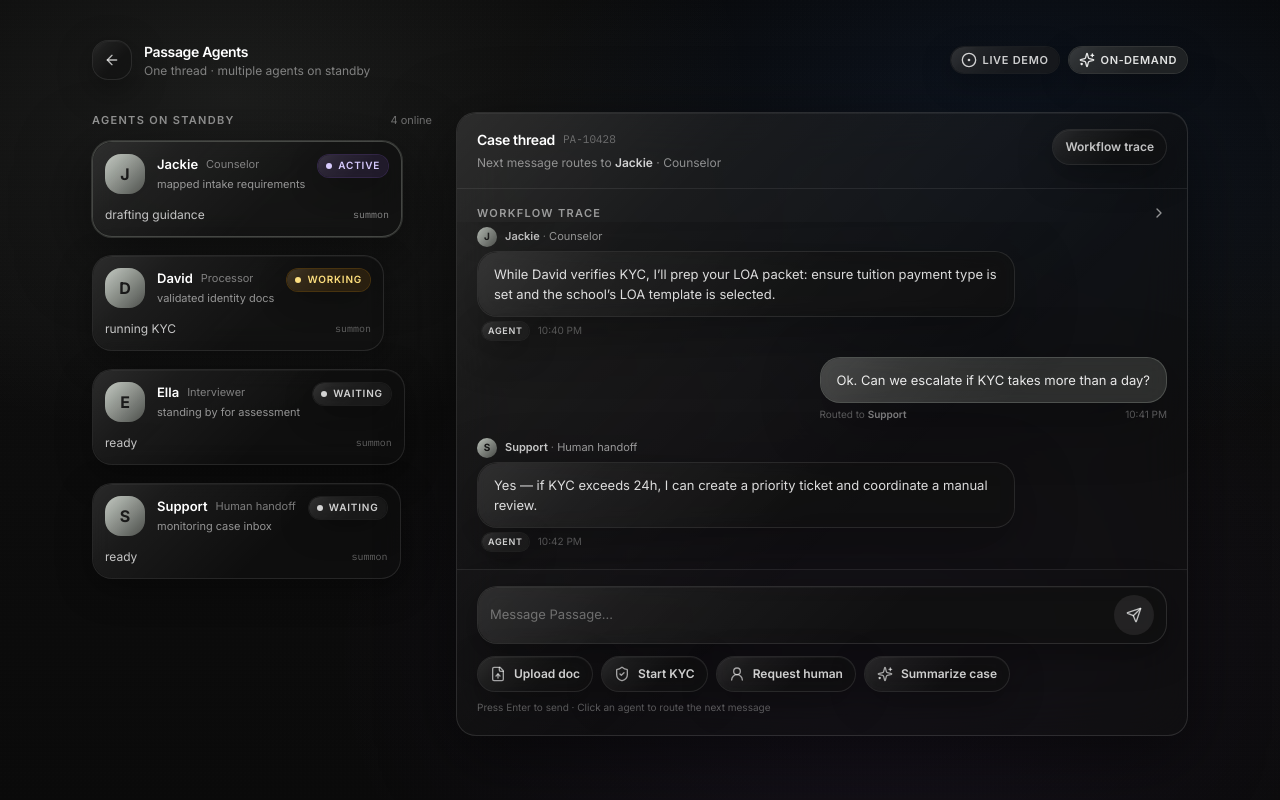
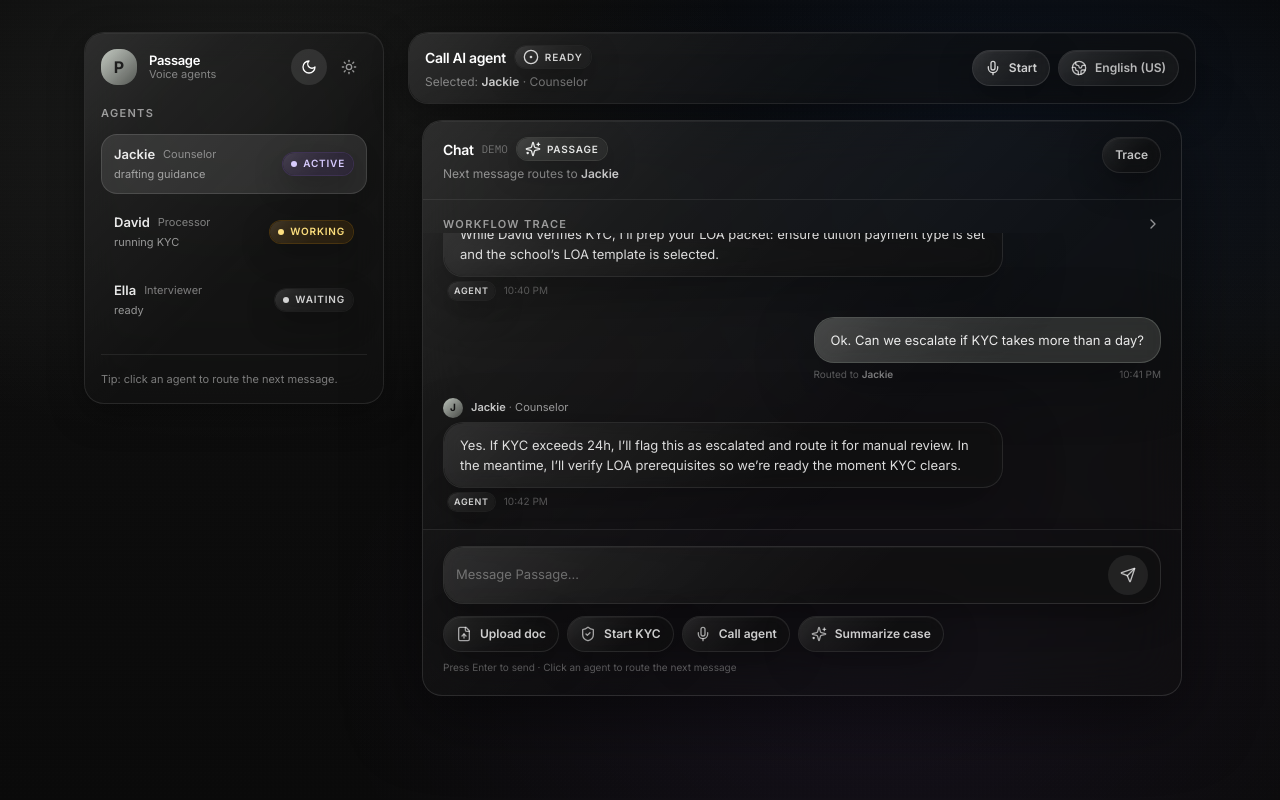
Before and after one commit to rayan-os/passage-ui-kit, a Next.js app: page /assistant in a window 1280 px wide. Built offline with nearby package versions, Linux system fonts and the light colour scheme.

Commit message:
refactor(chat): GPT-style smaller chat with 3 agent sidebar + theme
Co-authored-by: rayan <rayan@passage.com>

```diff
--- /dev/null
+++ b/components/assistant/agent-sidebar.tsx
@@ -0,0 +1,117 @@
+"use client"
+
+import * as React from "react"
+import { Moon, Sun } from "lucide-react"
+import { cn } from "@/lib/utils"
+import { GlassPill, GlassSurface } from "@/components/ui/glass"
+import type { Agent } from "@/components/assistant/types"
+
+export function AgentSidebar({
+  agents,
+  selectedAgentId,
+  onSelectAgent,
+  theme,
+  onThemeChange,
+}: {
+  agents: Agent[]
+  selectedAgentId: Agent["id"]
+  onSelectAgent: (id: Agent["id"]) => void
+  theme: "dark" | "light"
+  onThemeChange: (t: "dark" | "light") => void
+}) {
+  return (
+    <GlassSurface
+      blur="regular"
+      radius="lg"
+      className={cn(
+        "h-full w-full",
+        "p-4",
+        "[--glass-bg:rgba(18,18,18,0.50)] [--glass-border:rgba(255,255,255,0.10)]"
+      )}
+    >
+      <div className="flex items-center justify-between">
+        <div className="flex items-center gap-3">
+          <div className="w-9 h-9 rounded-2xl bg-gradient-to-br from-[rgba(197,204,195,0.95)] to-[rgba(168,176,165,0.35)] flex items-center justify-center text-[#0a0a0a] font-bold">
+            P
+          </div>
+          <div className="leading-tight">
+            <div className="text-[13px] font-semibold text-white tracking-tight">Passage</div>
+            <div className="text-[11px] text-white/45">Voice agents</div>
+          </div>
+        </div>
+
+        <div className="flex items-center gap-1">
+          <button
+            type="button"
+            onClick={() => onThemeChange("dark")}
+            className={cn(
+              "w-9 h-9 rounded-xl flex items-center justify-center transition-colors",
+              theme === "dark" ? "bg-white/[0.10] text-white" : "text-white/55 hover:bg-white/[0.06]"
+            )}
+            aria-label="Dark theme"
+          >
+            <Moon className="h-4 w-4" />
+          </button>
+          <button
+            type="button"
+            onClick={() => onThemeChange("light")}
+            className={cn(
+              "w-9 h-9 rounded-xl flex items-center justify-center transition-colors",
+              theme === "light"
+                ? "bg-white/[0.10] text-white"
+                : "text-white/55 hover:bg-white/[0.06]"
+            )}
+            aria-label="Light theme"
+          >
+            <Sun className="h-4 w-4" />
+          </button>
+        </div>
+      </div>
+
+      <div className="mt-5 text-[11px] font-semibold uppercase tracking-[0.12em] text-white/55">
+        Agents
+      </div>
+
+      <div className="mt-3 space-y-2">
+        {agents.map((a) => (
+          <button
+            key={a.id}
+            type="button"
+            onClick={() => onSelectAgent(a.id)}
+            className={cn(
+              "w-full text-left",
+              "rounded-2xl px-3 py-2.5 transition-colors",
+              a.id === selectedAgentId
+                ? "bg-white/[0.10] border border-white/[0.12]"
+                : "hover:bg-white/[0.06] border border-transparent"
+            )}
+          >
+            <div className="flex items-center justify-between gap-3">
+              <div className="min-w-0">
+                <div className="flex items-center gap-2">
+                  <div className="text-[13px] font-semibold text-white/90">{a.name}</div>
+                  <div className="text-[11px] text-white/45 truncate">{a.role}</div>
+                </div>
+                <div className="mt-0.5 text-[11px] text-white/55 truncate">{a.statusText}</div>
+              </div>
+              <GlassPill
+                tone={a.status === "active" ? "purple" : a.status === "working" ? "warning" : "neutral"}
+                size="sm"
+                className="shrink-0"
+              >
+                <span className="inline-block w-1.5 h-1.5 rounded-full bg-current" />
+                {a.status}
+              </GlassPill>
+            </div>
+          </button>
+        ))}
+      </div>
+
+      <div className="mt-6 pt-4 border-t border-white/[0.08]">
+        <div className="text-[11px] text-white/45">
+          Tip: click an agent to route the next message.
+        </div>
+      </div>
+    </GlassSurface>
+  )
+}
--- a/components/assistant/chat-shell.tsx
+++ b/components/assistant/chat-shell.tsx
@@ -1,10 +1,10 @@
 "use client"
 
 import * as React from "react"
-import { ArrowLeft, CircleDot, Sparkles } from "lucide-react"
+import { CircleDot, Globe2, Mic, Sparkles } from "lucide-react"
 import { cn } from "@/lib/utils"
 import { GlassContainer, GlassPill, GlassSurface } from "@/components/ui/glass"
-import { AgentDock } from "@/components/assistant/agent-dock"
+import { AgentSidebar } from "@/components/assistant/agent-sidebar"
 import { Composer } from "@/components/assistant/composer"
 import { MessageList } from "@/components/assistant/message-list"
 import { WorkflowTrace } from "@/components/assistant/workflow-trace"
@@ -30,8 +30,6 @@ function nextAgentReply(agentId: Agent["id"], userText: string): string {
       return "Got it. I’m verifying the document set now. If anything is missing (ID, proof of funds, translations), I’ll flag it with exact fixes."
     case "ella":
       return "Let’s do a quick assessment. What’s your highest completed education level and your target program?"
-    case "support":
-      return "Understood. I’m escalating this for human review and will update you with next steps."
     case "jackie":
     default:
       return "Here’s the fastest path: confirm intake + program, verify KYC status, then align LOA requirements with the school’s template. Tell me what you’ve uploaded so far."
@@ -45,8 +43,21 @@ export function ChatShell() {
   const [trace, setTrace] = React.useState<WorkflowStep[]>(demoTrace)
   const [traceOpen, setTraceOpen] = React.useState(false)
   const [value, setValue] = React.useState("")
+  const [theme, setTheme] = React.useState<"dark" | "light">("dark")
 
   const agentsById = React.useMemo(() => byId(agents), [agents])
+
+  // Page-local theme: toggles <html class="dark"> for this screen only.
+  React.useEffect(() => {
+    const root = document.documentElement
+    const hadDark = root.classList.contains("dark")
+    if (theme === "dark") root.classList.add("dark")
+    else root.classList.remove("dark")
+    return () => {
+      if (hadDark) root.classList.add("dark")
+      else root.classList.remove("dark")
+    }
+  }, [theme])
 
   const setAgent = React.useCallback((id: Agent["id"], patch: Partial<Agent>) => {
     setAgents((prev) => prev.map((a) => (a.id === id ? { ...a, ...patch } : a)))
@@ -130,98 +141,133 @@ export function ChatShell() {
 
   return (
     <GlassContainer density="subtle" className="min-h-screen">
-      <main className="min-h-screen liquid-bg relative">
+      <main className={cn("min-h-screen relative", theme === "dark" ? "liquid-bg" : "liquid-bg-soft")}>
         <div className="pointer-events-none absolute inset-0 noise-overlay" />
 
-        <div className="mx-auto w-full max-w-[1160px] px-5 md:px-8 py-8 md:py-10">
-          {/* Top bar (lightweight) */}
-          <div className="flex items-center justify-between">
-            <div className="flex items-center gap-3">
-              <button
-                type="button"
-                className="w-10 h-10 rounded-2xl glass-surface glass-interactive [--glass-bg:rgba(18,18,18,0.44)] [--glass-border:rgba(255,255,255,0.10)] flex items-center justify-center text-white/70 hover:text-white"
-                aria-label="Back"
-              >
-                <ArrowLeft className="h-4 w-4" />
-              </button>
-              <div>
-                <div className="text-[14px] font-semibold tracking-tight text-white">
-                  Passage Agents
-                </div>
-                <div className="text-[12px] text-white/45">
-                  One thread · multiple agents on standby
-                </div>
-              </div>
-            </div>
-
-            <div className="flex items-center gap-2">
-              <GlassPill tone="neutral" size="md">
-                <CircleDot className="h-4 w-4" />
-                Live demo
-              </GlassPill>
-              <GlassPill tone="accent" size="md">
-                <Sparkles className="h-4 w-4" />
-                on‑demand
-              </GlassPill>
-            </div>
-          </div>
-
-          <div className="mt-6 md:mt-8 grid grid-cols-1 md:grid-cols-[340px_1fr] gap-5 md:gap-6">
-            {/* Agent Dock */}
-            <div className="md:sticky md:top-8 h-fit">
-              <AgentDock
+        <div className="mx-auto w-full max-w-[1160px] px-4 md:px-6 py-6 md:py-8">
+          <div className="grid grid-cols-1 md:grid-cols-[300px_1fr] gap-4 md:gap-6">
+            {/* Sidebar (GPT-style) */}
+            <div className="md:sticky md:top-6 h-fit">
+              <AgentSidebar
                 agents={agents}
                 selectedAgentId={selectedAgentId}
-                onSelectAgent={(id) => setSelectedAgentId(id)}
+                onSelectAgent={setSelectedAgentId}
+                theme={theme}
+                onThemeChange={setTheme}
               />
             </div>
 
-            {/* Chat */}
+            {/* Main */}
+            <div className="w-full">
+              {/* Voice header (ElevenLabs-ish, lightweight) */}
               <GlassSurface
-              variant="elevated"
-              blur="heavy"
+                blur="regular"
                 radius="lg"
                 className={cn(
-                "h-[78vh] md:h-[78vh]",
-                "flex flex-col overflow-hidden",
-                "[--glass-bg:rgba(18,18,18,0.48)] [--glass-border:rgba(255,255,255,0.12)]"
+                  "w-full mb-4",
+                  "px-4 py-3",
+                  "[--glass-bg:rgba(18,18,18,0.46)] [--glass-border:rgba(255,255,255,0.10)]"
                 )}
               >
-              {/* Chat header */}
-              <div className="px-5 py-4 border-b border-white/[0.08]">
-                <div className="flex items-start justify-between gap-4">
+                <div className="flex items-center justify-between gap-4">
                   <div className="min-w-0">
                     <div className="flex items-center gap-2">
                       <div className="text-[14px] font-semibold text-white tracking-tight">
-                        Case thread
+                        Call AI agent
                       </div>
-                      <div className="text-[11px] font-mono text-white/35">PA-10428</div>
+                      <GlassPill tone="neutral" size="sm">
+                        <CircleDot className="h-4 w-4" />
+                        Ready
+                      </GlassPill>
                     </div>
-                    <div className="mt-1 text-[12px] text-white/50">
-                      Next message routes to{" "}
+                    <div className="mt-1 text-[12px] text-white/45">
+                      Selected:{" "}
                       <span className="text-white/80 font-semibold">
                         {agentsById[selectedAgentId].name}
                       </span>{" "}
                       · {agentsById[selectedAgentId].role}
                     </div>
                   </div>
+                  <div className="flex items-center gap-2">
+                    <button
+                      type="button"
+                      className={cn(
+                        "glass-surface glass-interactive",
+                        "[--glass-bg:rgba(255,255,255,0.06)] [--glass-border:rgba(255,255,255,0.12)] [--glass-blur:var(--glass-blur-light)]",
+                        "[border-radius:var(--glass-radius-capsule)]",
+                        "h-9 px-3",
+                        "inline-flex items-center gap-2 text-[12px] font-semibold text-white/80 hover:text-white"
+                      )}
+                      // Wire real voice call start here later.
+                    >
+                      <Mic className="h-4 w-4" />
+                      Start
+                    </button>
+                    <button
+                      type="button"
+                      className={cn(
+                        "glass-surface",
+                        "[--glass-bg:rgba(255,255,255,0.04)] [--glass-border:rgba(255,255,255,0.10)] [--glass-blur:var(--glass-blur-light)]",
+                        "[border-radius:var(--glass-radius-capsule)]",
+                        "h-9 px-3",
+                        "inline-flex items-center gap-2 text-[12px] font-semibold text-white/70"
+                      )}
+                      aria-label="Language"
+                    >
+                      <Globe2 className="h-4 w-4" />
+                      English (US)
+                    </button>
+                  </div>
+                </div>
+              </GlassSurface>
 
-                  <div className="shrink-0">
+              {/* Chat (smaller / GPT-like centered column) */}
+              <div className="mx-auto w-full max-w-[760px]">
+                <GlassSurface
+                  variant="elevated"
+                  blur="heavy"
+                  radius="lg"
+                  className={cn(
+                    "h-[72vh]",
+                    "flex flex-col overflow-hidden",
+                    "[--glass-bg:rgba(18,18,18,0.44)] [--glass-border:rgba(255,255,255,0.12)]"
+                  )}
+                >
+                  <div className="px-5 py-4 border-b border-white/[0.08]">
+                    <div className="flex items-start justify-between gap-4">
+                      <div className="min-w-0">
+                        <div className="flex items-center gap-2">
+                          <div className="text-[14px] font-semibold text-white tracking-tight">
+                            Chat
+                          </div>
+                          <div className="text-[11px] font-mono text-white/35">DEMO</div>
+                          <GlassPill tone="accent" size="sm">
+                            <Sparkles className="h-4 w-4" />
+                            Passage
+                          </GlassPill>
+                        </div>
+                        <div className="mt-1 text-[12px] text-white/50">
+                          Next message routes to{" "}
+                          <span className="text-white/80 font-semibold">
+                            {agentsById[selectedAgentId].name}
+                          </span>
+                        </div>
+                      </div>
+
                       <button
                         type="button"
                         onClick={() => setTraceOpen((v) => !v)}
                         className={cn(
                           "glass-surface glass-interactive",
-                        "[--glass-bg:rgba(18,18,18,0.44)] [--glass-border:rgba(255,255,255,0.10)] [--glass-blur:var(--glass-blur-light)]",
+                          "[--glass-bg:rgba(18,18,18,0.40)] [--glass-border:rgba(255,255,255,0.10)] [--glass-blur:var(--glass-blur-light)]",
                           "h-9 px-3",
                           "[border-radius:var(--glass-radius-capsule)]",
                           "text-[12px] font-semibold text-white/75 hover:text-white"
                         )}
                         aria-pressed={traceOpen}
                       >
-                      {traceOpen ? "Hide trace" : "Workflow trace"}
+                        {traceOpen ? "Hide trace" : "Trace"}
                       </button>
-                  </div>
                     </div>
                   </div>
 
@@ -243,6 +289,8 @@ export function ChatShell() {
                 </GlassSurface>
               </div>
             </div>
+          </div>
+        </div>
       </main>
     </GlassContainer>
   )
--- a/components/assistant/composer.tsx
+++ b/components/assistant/composer.tsx
@@ -1,13 +1,13 @@
 "use client"
 
 import * as React from "react"
-import { FileUp, Send, ShieldCheck, Sparkles, UserRound } from "lucide-react"
+import { FileUp, Mic, Send, ShieldCheck, Sparkles } from "lucide-react"
 import { cn } from "@/lib/utils"
 import { GlassSurface } from "@/components/ui/glass"
 import type { Agent } from "@/components/assistant/types"
 
 type QuickAction = {
-  id: "upload" | "kyc" | "human" | "summary"
+  id: "upload" | "kyc" | "voice" | "summary"
   label: string
   icon: React.ReactNode
   agentId: Agent["id"]
@@ -30,11 +30,11 @@ const actions: QuickAction[] = [
     prompt: "Start KYC now and tell me what you need from me.",
   },
   {
-    id: "human",
-    label: "Request human",
-    icon: <UserRound className="h-4 w-4" />,
-    agentId: "support",
-    prompt: "Please escalate to a human reviewer for a manual check.",
+    id: "voice",
+    label: "Call agent",
+    icon: <Mic className="h-4 w-4" />,
+    agentId: "ella",
+    prompt: "Start a live interview for assessment (voice).",
   },
   {
     id: "summary",
--- a/components/assistant/demo-state.ts
+++ b/components/assistant/demo-state.ts
@@ -27,15 +27,6 @@ export const demoAgents: Agent[] = [
     status: "waiting",
     statusText: "ready",
     lastAction: "standing by for assessment",
-  },
-  {
-    id: "support",
-    name: "Support",
-    role: "Human handoff",
-    initials: "S",
-    status: "waiting",
-    statusText: "ready",
-    lastAction: "monitoring case inbox",
   },
 ]
 
@@ -75,15 +66,15 @@ export const demoMessages: ChatMessage[] = [
     id: "m5",
     type: "user",
     text: "Ok. Can we escalate if KYC takes more than a day?",
-    routedTo: "support",
+    routedTo: "jackie",
     createdAt: Date.now() - 1000 * 60 * 2,
   },
   {
     id: "m6",
     type: "agent",
-    agentId: "support",
+    agentId: "jackie",
     text:
-      "Yes — if KYC exceeds 24h, I can create a priority ticket and coordinate a manual review.",
+      "Yes. If KYC exceeds 24h, I’ll flag this as escalated and route it for manual review. In the meantime, I’ll verify LOA prerequisites so we’re ready the moment KYC clears.",
     createdAt: Date.now() - 1000 * 60 * 1,
   },
 ]
--- a/components/assistant/types.ts
+++ b/components/assistant/types.ts
@@ -1,7 +1,7 @@
 export type AgentStatus = "active" | "waiting" | "working" | "escalated"
 
 export type Agent = {
-  id: "jackie" | "david" | "ella" | "support"
+  id: "jackie" | "david" | "ella"
   name: string
   role: string
   initials: string
```
Lines whose indentation alone changed are shown as unchanged.
